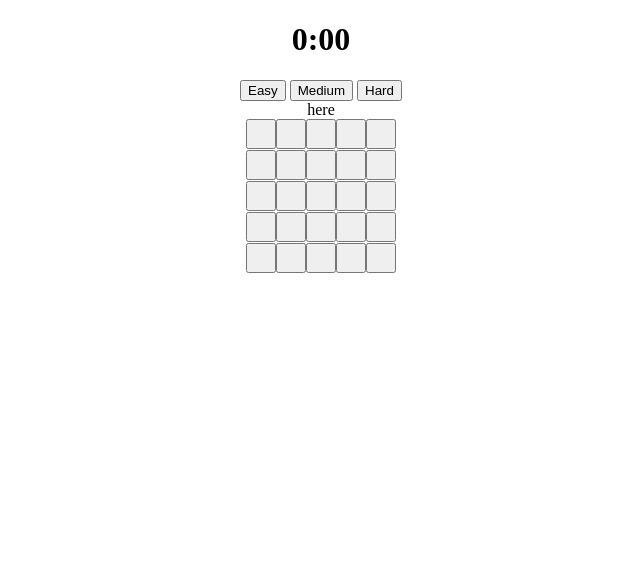
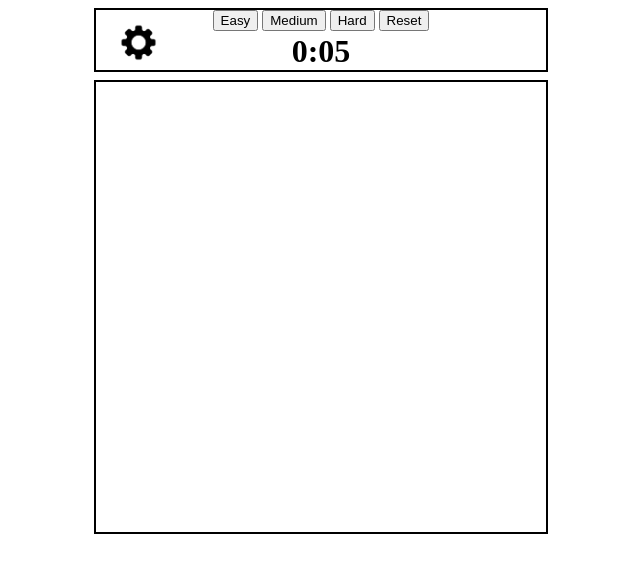
Before and after one commit to Thomas-Boi/Minesweeper-Group1, a plain HTML site: page minesweeper.html in a window 1280 px wide. Shown: the whole page, without its empty margins (319-959 px from the left). Drawn offline with Linux system fonts and the light colour scheme.

Commit message:
Adjusted board size

```diff
--- a/css_folder/minesweeper.css
+++ b/css_folder/minesweeper.css
@@ -13,7 +13,29 @@ body {
 	transform: translate(-50%);
 	text-align: center;
 }
+#board{
+	border: 2px solid black;
+	display: inline;
+	position: fixed;
+	width: 450px;
+	height: 450px;
+	left: 50%;
+	transform: translate(-50%);
+	text-align: center;
 
+}
+
+#setting{
+	border: 2px solid black;
+	display: inline;
+	position: fixed;
+	width: 450px;
+	height: 60px;
+	left: 50%;
+	transform: translate(-50%);
+	text-align: center;
+
+}
 /* setting gear pic*/
 
 #gear_pic {
@@ -43,8 +65,8 @@ body {
 	transform: translate(-50%)
 }
 
-button {
+/* button {
 	height: 30px;
 	width: 30px;
 	position: inline;
-}
+} */
--- a/minesweeper.html
+++ b/minesweeper.html
@@ -17,64 +17,93 @@
             margin-top: 100px
         } */
     </style>
+    <link rel='stylesheet' type='text/css' href='css_folder/minesweeper.css'>
 </head>
 
 <body>
-
-    <div>
+    <div id='header'>
+        <img src='Images/gear_setting.png' id='gear_pic'>
         <h1 id='clock'>0:00</h1>
-        <!-- <img id='start' src='.//Images/smile.png' style="width:50px;height:50px;display: inline-block;"></img> -->
-
-
     </div>
 
-    <button id='easy'>Easy</button>
-    <button id='medium'>Medium</button>
-    <button id='hard'>Hard</button>
-    <div id='area'>here </div>
+    <div id='setting'>
+        <button id='easy'>Easy</button>
+        <button id='medium'>Medium</button>
+        <button id='hard'>Hard</button>
+        <button id='reset'>Reset</button>
+    </div>
+
+    <div id='board'>
+    </div>
 
 
     <script>
         let easy = document.getElementById('easy');
         let medium = document.getElementById('medium');
         let hard = document.getElementById('hard');
-        let area = document.getElementById('area');
+        let restart = document.getElementById('reset');
+        let board = document.getElementById('board');
 
-        // let start = document.getElementById('start');
-        // start.onclick = start_clock;
+        let minute = 0;
+        let tenth_place_second = 0; //represent seconds in tenth place
+        let second = 0; //represent second in ones place
+        function clock() {
+            second++;
+            if (second == 10) {
+                // reset_second + add one to tenth_place_second
+                tenth_place_second += 1
+                second = 0
+            }
+            if (tenth_place_second == 6) {
+                // reset tenth_place_second + add one to minute
+                tenth_place_second = 0
+                minute += 1
+            }
+            document.getElementById('clock').innerHTML = minute + ':' + tenth_place_second + '' + second;
+        }
+        setInterval(clock, 1000);
 
 
-     function board(n) {
+        function game_board(n) {
 
 
             for (let i = 1; i <= n; i++) {
                 for (let j = 1; j <= n; j++) {
 
                     let button = document.createElement("Button");
-                    document.body.appendChild(button);
+
+                    board.appendChild(button);
 
 
                     let string = String(i) + String(j);
                     button.id = 'cell' + string;
 
-                    button.style.width = '30px';
-                    button.style.height = '30px';
+                    button.style.width = 450/n + 'px';
+                    button.style.height = 450/n + 'px';
 
                 }
-document.write("<br/>");
+                board.innerHTML += "<br/>"
 
             }
         }
 
-        // board(5);
+        restart.onclick = function reset_board() {
+            board.innerHTML = '';
+            game_board(8)
+        }
 
-        easy.onclick  = board(5);
+        easy.onclick = function mode_easy() {
+            board.innerHTML = '';
+            game_board(5);
+        }
 
         medium.onclick = function mode_medium() {
-            board(8);
+            board.innerHTML = '';
+            game_board(8);
         }
         hard.onclick = function mode_hard() {
-            board(10);
+            board.innerHTML = '';
+            game_board(10);
         }
 
     </script>
```
Also changed, not shown: app.js (added).
